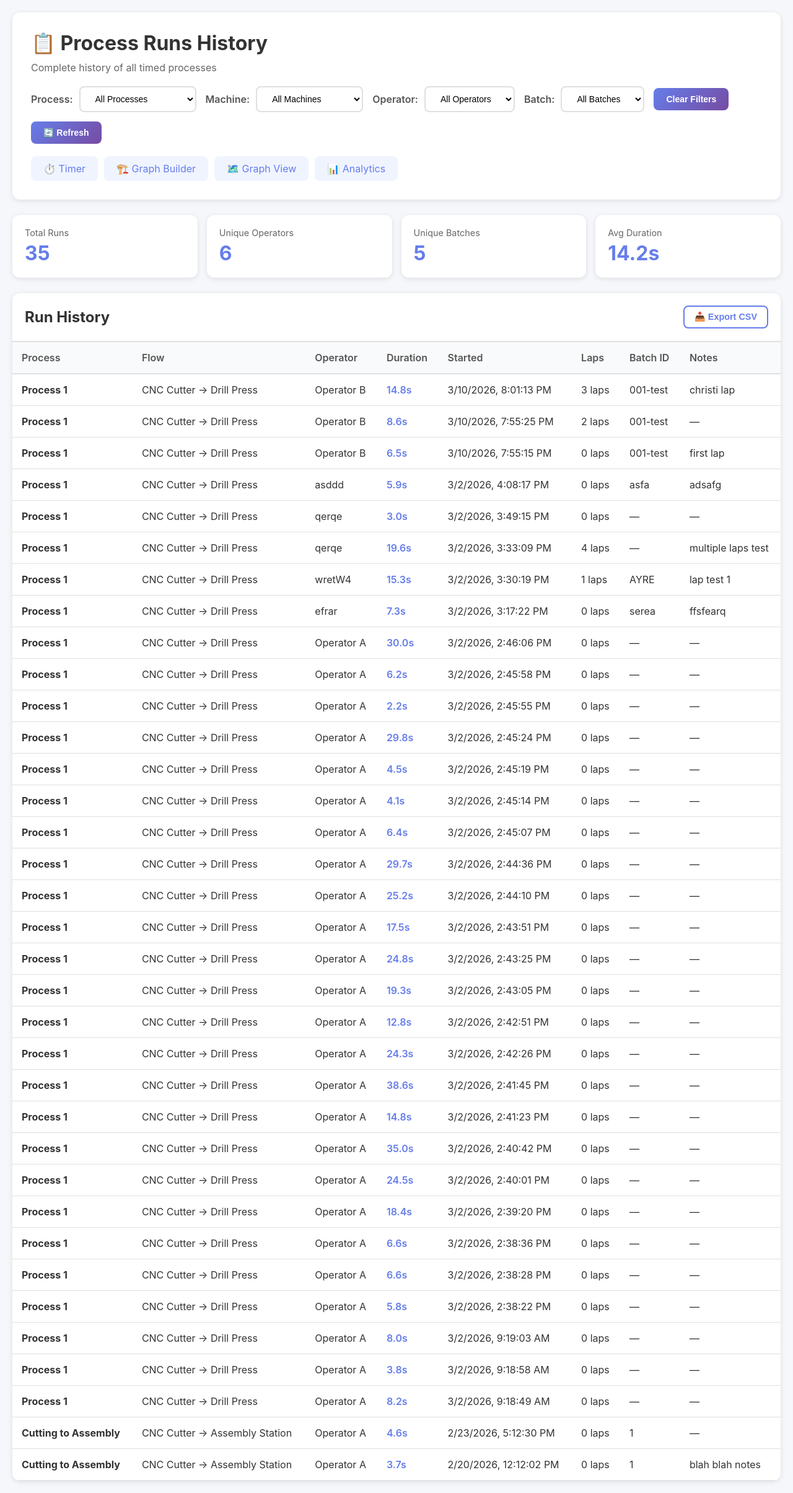
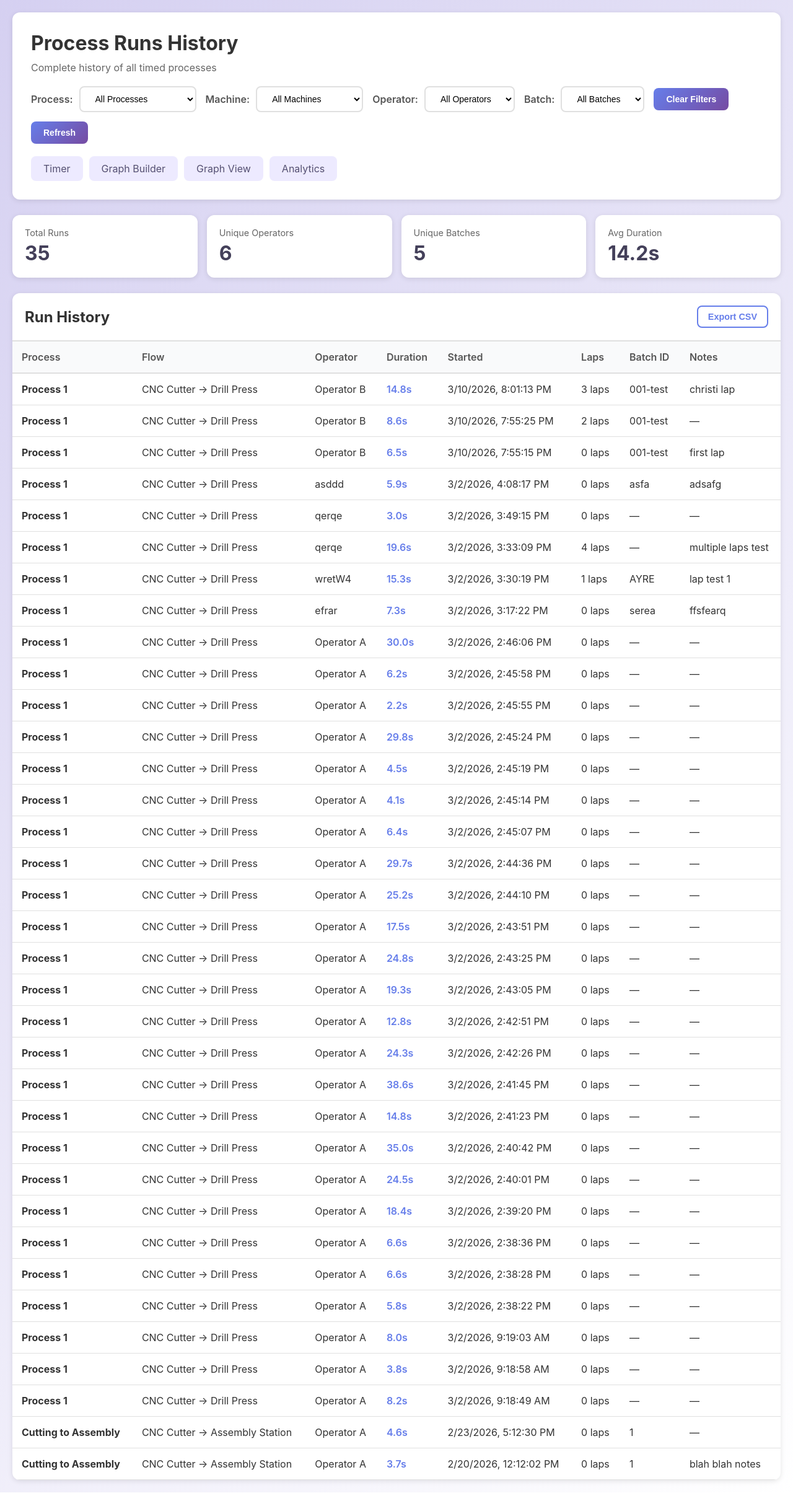
Before and after one commit to casslee1351/Flask-Apps, a Flask app: page /view in a window 1280 px wide. Shown: the whole page at 62% size. Run offline with Flask 3, Linux system fonts and the light colour scheme; data comes from the database, SQL or seed files in the repository.

Commit message:
Updated view.html

```diff
--- a/kitsu_app/templates/view.html
+++ b/kitsu_app/templates/view.html
@@ -13,7 +13,11 @@
 
         body {
             font-family: -apple-system, BlinkMacSystemFont, 'Segoe UI', Roboto, sans-serif;
-            background: #f5f7fa;
+            background: linear-gradient(135deg, #d5d0f1 0%, #ffffff 100%);
+            min-height: 100vh;
+            display: flex;
+            align-items: center;
+            justify-content: center;
             padding: 20px;
         }
 
@@ -103,7 +107,7 @@
         .stat-value {
             font-size: 2em;
             font-weight: bold;
-            color: #667eea;
+            color: #44405a;
         }
 
         .table-container {
@@ -236,14 +240,16 @@
 
         .nav-links a {
             padding: 10px 20px;
-            color: #667eea;
+            color: #555072;
             text-decoration: none;
             border-radius: 8px;
-            background: #f0f4ff;
+            background: #edeaff;
+            transition: background 0.15s ease;
         }
 
         .nav-links a:hover {
-            background: #e0e7ff;
+            background: #e4e0ff;
+            color: #2563eb;
         }
 
         .loading {
@@ -256,7 +262,7 @@
 <body>
     <div class="container">
         <header>
-            <h1>📋 Process Runs History</h1>
+            <h1>Process Runs History</h1>
             <p style="color: #666; margin-top: 10px;">Complete history of all timed processes</p>
 
             <div class="controls">
@@ -289,14 +295,14 @@
                 </div>
 
                 <button onclick="clearFilters()">Clear Filters</button>
-                <button onclick="loadEvents()">🔄 Refresh</button>
+                <button onclick="loadEvents()">Refresh</button>
             </div>
 
             <div class="nav-links">
-                <a href="/">⏱️ Timer</a>
-                <a href="/graph-builder">🏗️ Graph Builder</a>
-                <a href="/graph-view">🗺️ Graph View</a>
-                <a href="/analysis-dashboard">📊 Analytics</a>
+                <a href="/">Timer</a>
+                <a href="/graph-builder">Graph Builder</a>
+                <a href="/graph-view">Graph View</a>
+                <a href="/analysis-dashboard">Analytics</a>
             </div>
         </header>
 
@@ -325,7 +331,7 @@
             <div class="table-header">
                 <h2>Run History</h2>
                 <div class="table-actions">
-                    <button class="btn-export" onclick="exportToCSV()">📥 Export CSV</button>
+                    <button class="btn-export" onclick="exportToCSV()">Export CSV</button>
                 </div>
             </div>
 
```
